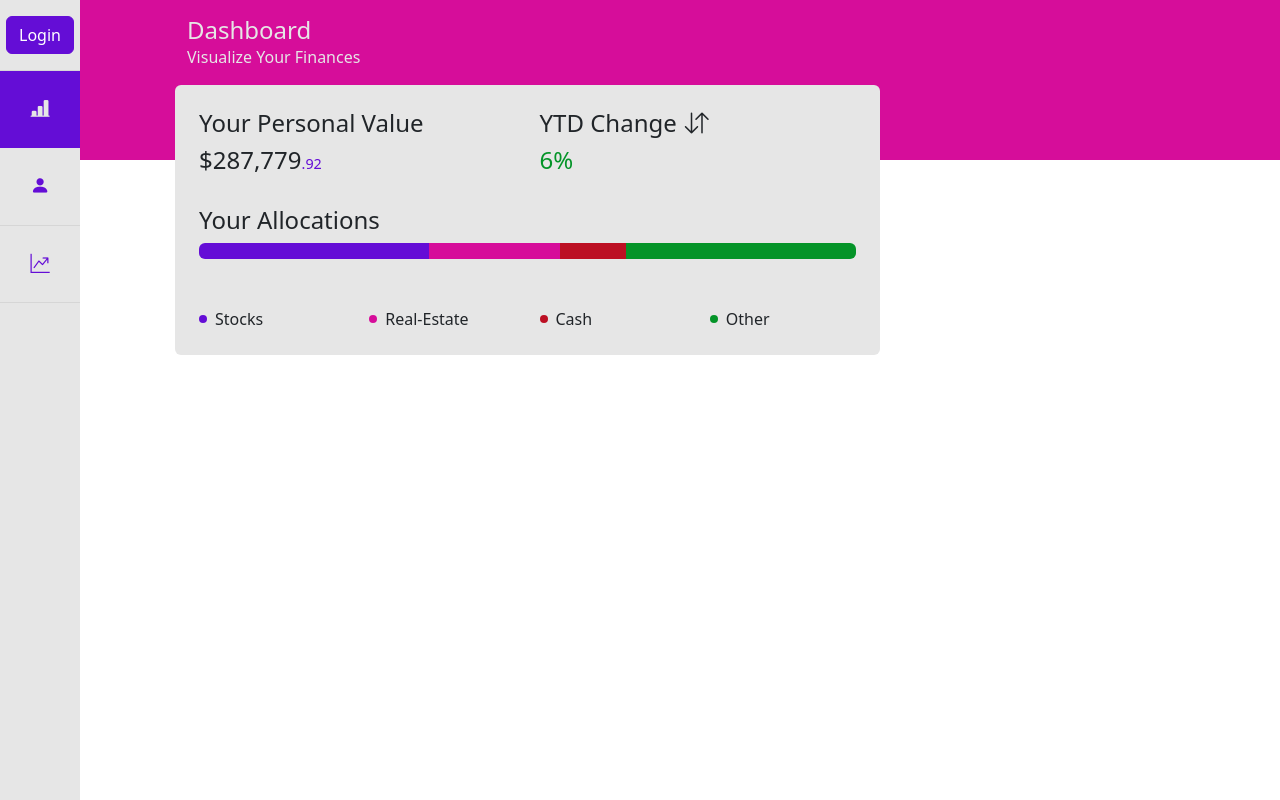
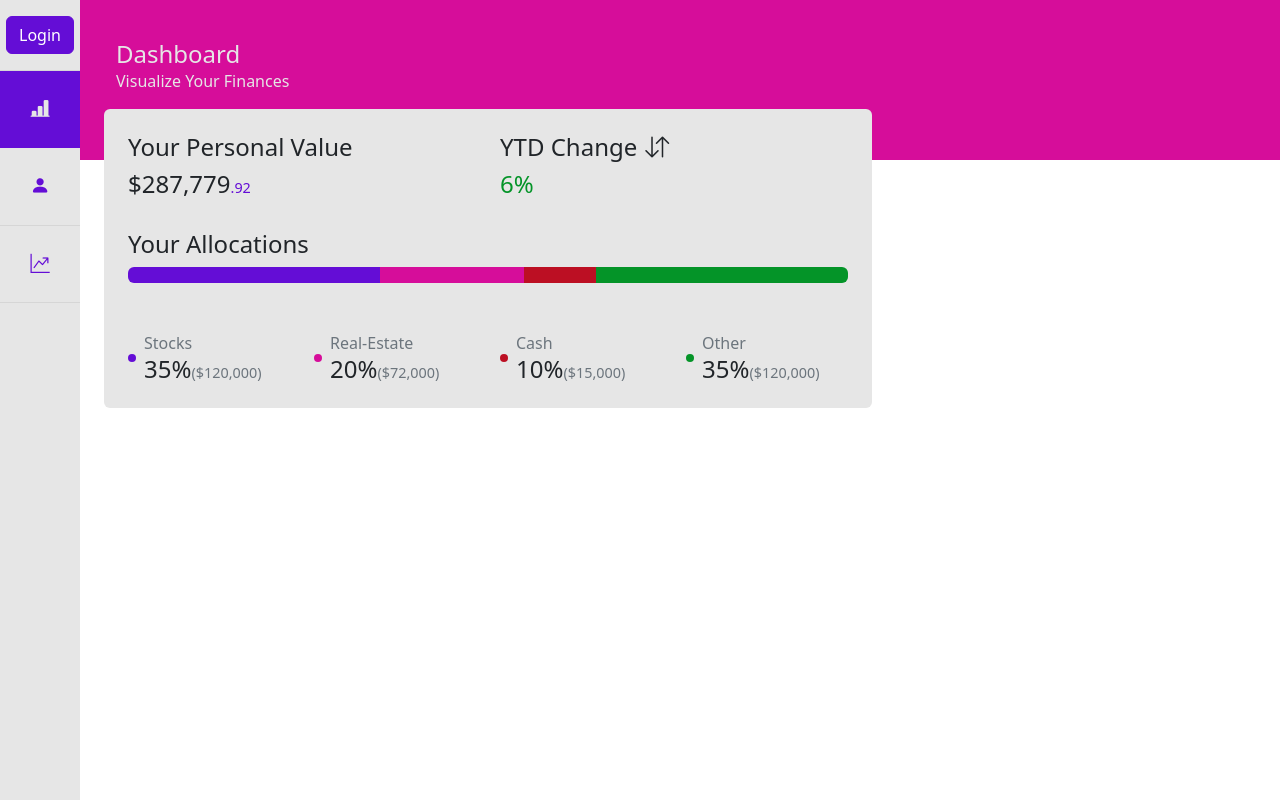
Before and after one commit to CALEBELLIOTT/game-blitz, a React (Create React App) app: page /dashboard in a window 1280 px wide. Built offline with nearby package versions, Linux system fonts and the light colour scheme.

Commit message:
more dashboard changes

```diff
--- a/src/components/AccountSummary/AccountSummary.css
+++ b/src/components/AccountSummary/AccountSummary.css
@@ -1,4 +1,4 @@
-.cents-place {
+.font-smaller {
     font-size: .9rem;
 }
 
--- a/src/components/AccountSummary/AccountSummary.js
+++ b/src/components/AccountSummary/AccountSummary.js
@@ -7,7 +7,7 @@ const AccountSummary = () => {
                 <Row>
                     <Col md={6}>
                         <h4>Your Personal Value</h4>
-                        <h4 className="">$287,779<span className="text-primary cents-place">.92</span></h4>
+                        <h4 className="">$287,779<span className="text-primary font-smaller">.92</span></h4>
                     </Col>
                     <Col md={6}>
                         <h4 className="">
@@ -28,25 +28,45 @@ const AccountSummary = () => {
                     <Col sm={3} className="mt-5">
                         <div className="d-flex align-items-center">
                             <div className="small-dot bg-primary" />
-                            <p className="mb-0 ms-2">Stocks</p>
+                            <div className="ms-2">
+                                <p className="mb-0  text-muted">Stocks</p>
+                                <div className="d-flex">
+                                    <h4 className="mb-0">35%<span className="font-smaller mb-0 text-muted">($120,000)</span></h4>
+                                </div>
+                            </div>
                         </div>
                     </Col>
                     <Col sm={3} className="mt-5">
                         <div className="d-flex align-items-center">
                             <div className="small-dot bg-secondary" />
-                            <p className="mb-0 ms-2">Real-Estate</p>
+                            <div className="ms-2">
+                                <p className="mb-0  text-muted">Real-Estate</p>
+                                <div className="d-flex">
+                                    <h4 className="mb-0">20%<span className="font-smaller mb-0 text-muted">($72,000)</span></h4>
+                                </div>
+                            </div>
                         </div>
                     </Col>
                     <Col sm={3} className="mt-5">
                         <div className="d-flex align-items-center">
                             <div className="small-dot bg-danger" />
-                            <p className="mb-0 ms-2">Cash</p>
+                            <div className="ms-2">
+                                <p className="mb-0  text-muted">Cash</p>
+                                <div className="d-flex">
+                                    <h4 className="mb-0">10%<span className="font-smaller mb-0 text-muted">($15,000)</span></h4>
+                                </div>
+                            </div>
                         </div>
                     </Col>
                     <Col sm={3} className="mt-5">
                         <div className="d-flex align-items-center">
                             <div className="small-dot bg-success" />
-                            <p className="mb-0 ms-2">Other</p>
+                            <div className="ms-2">
+                                <p className="mb-0  text-muted">Other</p>
+                                <div className="d-flex">
+                                    <h4 className="mb-0">35%<span className="font-smaller mb-0 text-muted">($120,000)</span></h4>
+                                </div>
+                            </div>
                         </div>
                     </Col>
                 </Row>
--- a/src/pages/Dashboard/Dashboard.js
+++ b/src/pages/Dashboard/Dashboard.js
@@ -9,7 +9,7 @@ const Dashboard = ({ ...props }) => {
       <div className="color-div" />
       <Row >
         <Col md={12} className="text-light ml-5">
-          <div className="mt-3 custom-margin-left">
+          <div className="mt-3">
             <h4 className="mb-0">Dashboard</h4>
             <p>Visualize Your Finances</p>
           </div>
@@ -19,7 +19,7 @@ const Dashboard = ({ ...props }) => {
         <Col md={8}>
           <Row>
             <Col md={12}>
-              <div className="custom-margin-left">
+              <div className="">
                 <AccountSummary />
               </div>
             </Col>
--- a/src/pages/MainLayout/MainLayout.js
+++ b/src/pages/MainLayout/MainLayout.js
@@ -10,7 +10,7 @@ const MainLayout = (props) => {
                 <div className="side-bar-container">
                     <MainSidebar />
                 </div>
-                <div className="outlet-container">
+                <div className="outlet-container p-4">
                     <Outlet />
                 </div>
             </div>
```
